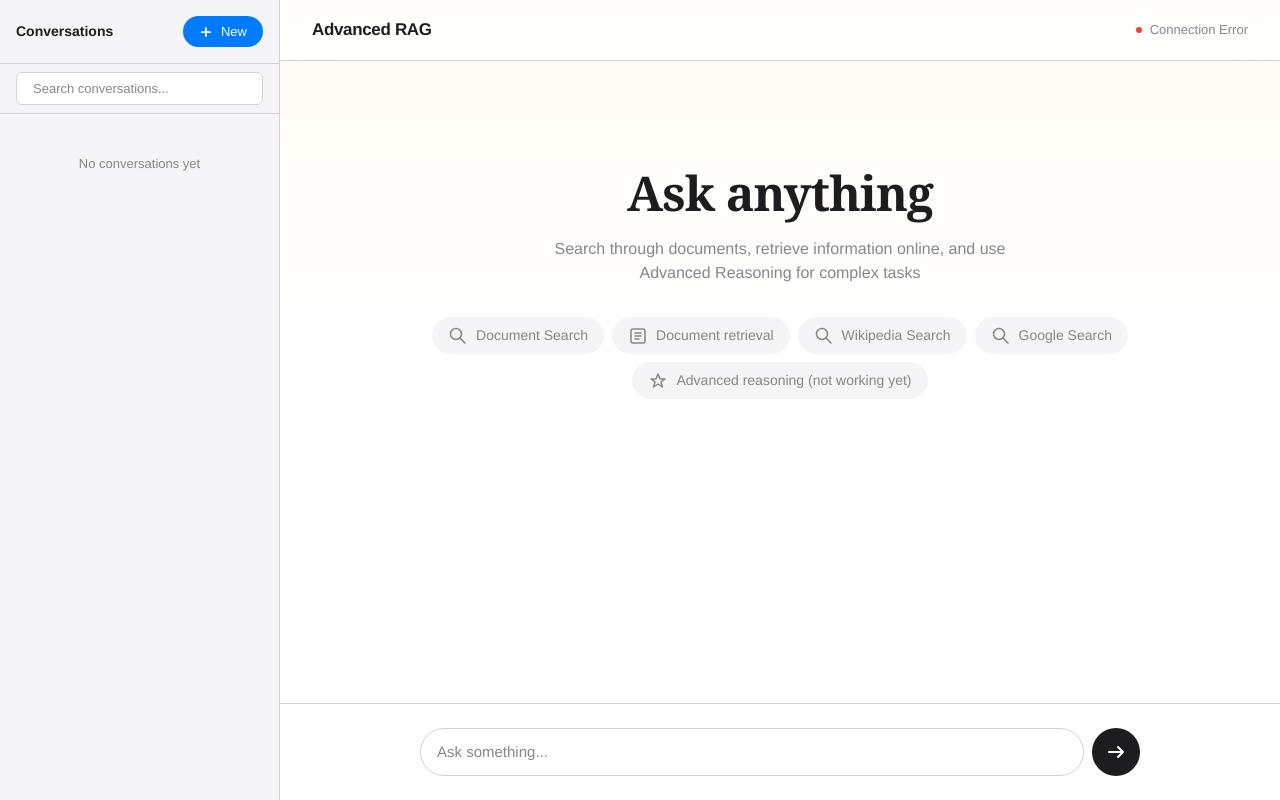
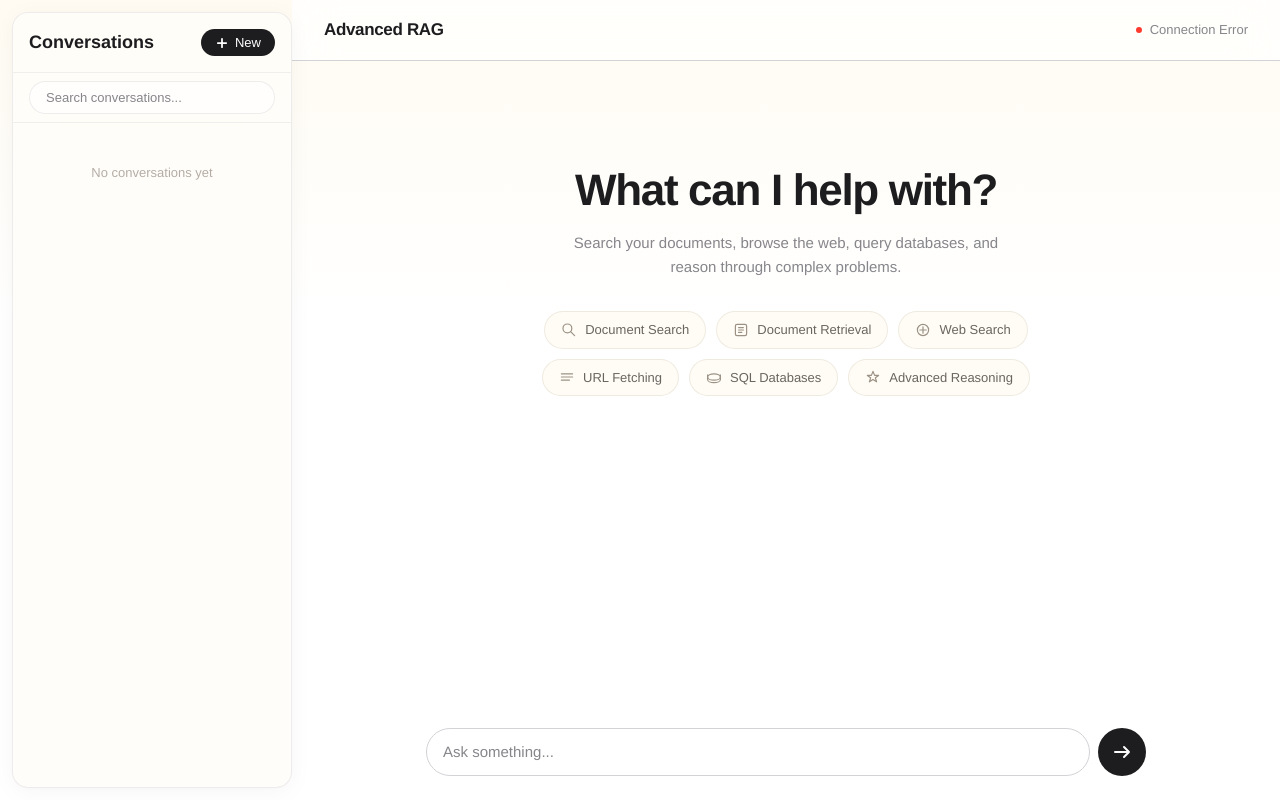
Before and after one commit to dgomes03/Advanced-Agentic-RAG-Dev, a Flask app: page / in a window 1280 px wide. Run offline with Flask 3, Linux system fonts and the light colour scheme; data that the repository does not hold is empty; some libraries are stand-ins or nearby versions.

Commit message:
redesign of front-end

```diff
--- a/RAG_Framework/server/static/js/sidebar-manager.js
+++ b/RAG_Framework/server/static/js/sidebar-manager.js
@@ -357,6 +357,7 @@ class SidebarManager {
 
                 const messageContent = document.querySelector(`[data-message-id="${msgId}"]`);
                 if (messageContent) {
+                    messageContent.setAttribute('data-raw-text', msg.content);
                     const html = MarkdownRenderer.render(msg.content);
                     messageContent.innerHTML = html;
                     MarkdownRenderer.renderMath(messageContent);
@@ -440,12 +441,12 @@ class SidebarManager {
         const messagesArea = document.getElementById('messages');
         messagesArea.innerHTML = `
             <div class="welcome">
-                <h1 class="welcome-title">Ask anything</h1>
-                <p class="welcome-subtitle">Search through documents, retrieve information online, and use Advanced Reasoning for complex tasks</p>
+                <h1 class="welcome-title">What can I help with?</h1>
+                <p class="welcome-subtitle">Search your documents, browse the web, query databases, and reason through complex problems.</p>
                 <div class="capabilities">
                     <div class="capability">
                         <div class="capability-icon">
-                            <svg width="20" height="20" viewBox="0 0 20 20" fill="none">
+                            <svg width="16" height="16" viewBox="0 0 20 20" fill="none">
                                 <circle cx="8" cy="8" r="5.5" stroke="currentColor" stroke-width="1.5"/>
                                 <path d="M12 12l5 5" stroke="currentColor" stroke-width="1.5" stroke-linecap="round"/>
                             </svg>
@@ -454,38 +455,48 @@ class SidebarManager {
                     </div>
                     <div class="capability">
                         <div class="capability-icon">
-                            <svg width="20" height="20" viewBox="0 0 20 20" fill="none">
+                            <svg width="16" height="16" viewBox="0 0 20 20" fill="none">
                                 <path d="M5 3h10a2 2 0 012 2v10a2 2 0 01-2 2H5a2 2 0 01-2-2V5a2 2 0 012-2z" stroke="currentColor" stroke-width="1.5"/>
                                 <path d="M7 7h6M7 10h6M7 13h4" stroke="currentColor" stroke-width="1.5" stroke-linecap="round"/>
                             </svg>
                         </div>
-                        <span>Document retrieval</span>
+                        <span>Document Retrieval</span>
                     </div>
                     <div class="capability">
                         <div class="capability-icon">
-                            <svg width="20" height="20" viewBox="0 0 20 20" fill="none">
-                                <circle cx="8" cy="8" r="5.5" stroke="currentColor" stroke-width="1.5"/>
-                                <path d="M12 12l5 5" stroke="currentColor" stroke-width="1.5" stroke-linecap="round"/>
+                            <svg width="16" height="16" viewBox="0 0 20 20" fill="none">
+                                <circle cx="10" cy="10" r="7" stroke="currentColor" stroke-width="1.5"/>
+                                <path d="M6 10h8M10 6v8" stroke="currentColor" stroke-width="1.5" stroke-linecap="round"/>
                             </svg>
                         </div>
-                        <span>Wikipedia Search</span>
+                        <span>Web Search</span>
                     </div>
                     <div class="capability">
                         <div class="capability-icon">
-                            <svg width="20" height="20" viewBox="0 0 20 20" fill="none">
-                                <circle cx="8" cy="8" r="5.5" stroke="currentColor" stroke-width="1.5"/>
-                                <path d="M12 12l5 5" stroke="currentColor" stroke-width="1.5" stroke-linecap="round"/>
+                            <svg width="16" height="16" viewBox="0 0 20 20" fill="none">
+                                <path d="M3 6h14M3 10h14M3 14h10" stroke="currentColor" stroke-width="1.5" stroke-linecap="round"/>
                             </svg>
                         </div>
-                        <span>Google Search</span>
+                        <span>URL Fetching</span>
                     </div>
                     <div class="capability">
                         <div class="capability-icon">
-                            <svg width="20" height="20" viewBox="0 0 20 20" fill="none">
+                            <svg width="16" height="16" viewBox="0 0 20 20" fill="none">
+                                <ellipse cx="10" cy="10" rx="8" ry="4" stroke="currentColor" stroke-width="1.5"/>
+                                <path d="M2 10v3c0 2.2 3.6 4 8 4s8-1.8 8-4v-3" stroke="currentColor" stroke-width="1.5"/>
+                                <path d="M2 7v3" stroke="currentColor" stroke-width="1.5"/>
+                                <path d="M18 7v3" stroke="currentColor" stroke-width="1.5"/>
+                            </svg>
+                        </div>
+                        <span>SQL Databases</span>
+                    </div>
+                    <div class="capability">
+                        <div class="capability-icon">
+                            <svg width="16" height="16" viewBox="0 0 20 20" fill="none">
                                 <path d="M10 3l2 5h5l-4 3 1.5 5-4.5-3-4.5 3 1.5-5-4-3h5l2-5z" stroke="currentColor" stroke-width="1.5" stroke-linejoin="round"/>
                             </svg>
                         </div>
-                        <span>Advanced reasoning</span>
+                        <span>Advanced Reasoning</span>
                     </div>
                 </div>
             </div>
--- a/RAG_Framework/server/static/js/websocket-client.js
+++ b/RAG_Framework/server/static/js/websocket-client.js
@@ -252,9 +252,6 @@ class RAGWebSocketClient {
 
                 // Final math render
                 MarkdownRenderer.renderMath(messageContent);
-
-                // Clean up data attribute
-                messageContent.removeAttribute('data-raw-text');
             }
         }
 
--- a/RAG_Framework/server/templates/standalone.html
+++ b/RAG_Framework/server/templates/standalone.html
@@ -111,14 +111,21 @@
             width: var(--sidebar-width);
             min-width: 200px;
             max-width: 500px;
-            height: 100%;
-            background: var(--color-surface);
-            border-right: 1px solid var(--color-border);
+            height: calc(100% - 24px);
+            margin: 12px;
+            margin-right: 0;
+            background: rgba(255, 253, 249, 0.85);
+            backdrop-filter: saturate(180%) blur(20px);
+            -webkit-backdrop-filter: saturate(180%) blur(20px);
+            border: 1px solid rgba(210, 210, 215, 0.4);
+            border-radius: var(--radius-lg);
             display: flex;
             flex-direction: column;
             flex-shrink: 0;
             z-index: 200;
             position: relative;
+            box-shadow: 0 4px 24px rgba(0, 0, 0, 0.04), 0 1px 4px rgba(0, 0, 0, 0.02);
+            overflow: hidden;
         }
 
         /* Resize handle */
@@ -161,7 +168,7 @@
 
         .sidebar-header {
             padding: var(--spacing-md);
-            border-bottom: 1px solid var(--color-border);
+            border-bottom: 1px solid rgba(210, 210, 215, 0.3);
             display: flex;
             align-items: center;
             justify-content: space-between;
@@ -169,7 +176,7 @@
         }
 
         .sidebar-title {
-            font-size: 14px;
+            font-size: 18px;
             font-weight: 600;
             color: var(--color-text);
         }
@@ -177,9 +184,9 @@
         .sidebar-new-btn {
             display: flex;
             align-items: center;
-            gap: var(--spacing-sm);
-            padding: var(--spacing-sm) var(--spacing-md);
-            background: var(--color-accent);
+            gap: 6px;
+            padding: 6px 14px;
+            background: var(--color-text);
             color: white;
             border: none;
             border-radius: 22px;
@@ -200,15 +207,15 @@
 
         .sidebar-search {
             padding: var(--spacing-sm) var(--spacing-md);
-            border-bottom: 1px solid var(--color-border);
+            border-bottom: 1px solid rgba(210, 210, 215, 0.3);
         }
 
         .sidebar-search-input {
             width: 100%;
             padding: var(--spacing-sm) var(--spacing-md);
-            border: 1px solid var(--color-border);
-            border-radius: var(--radius-sm);
-            background: var(--color-bg);
+            border: 1px solid rgba(210, 210, 215, 0.4);
+            border-radius: 18px;
+            background: rgba(255, 255, 255, 0.6);
             font-size: 13px;
             color: var(--color-text);
             outline: none;
@@ -315,7 +322,7 @@
         .conversations-empty {
             text-align: center;
             padding: var(--spacing-xl);
-            color: var(--color-text-secondary);
+            color: #b5ada5;
             font-size: 13px;
         }
 
@@ -328,6 +335,7 @@
             height: 100%;
             min-width: 0;
             overflow: hidden;
+            position: relative;
         }
 
         /* Sidebar toggle button */
@@ -504,7 +515,7 @@
 
         .messages-wrapper {
             min-height: 100%;
-            padding: var(--spacing-2xl) var(--spacing-xl) var(--spacing-xl);
+            padding: var(--spacing-2xl) var(--spacing-xl) 100px;
         }
 
         .messages {
@@ -559,45 +570,55 @@
         }
 
         .welcome-title {
-            font-size: 48px;
-            font-family: Georgia, 'Times New Roman', Times, serif;
-            font-weight: 800;
-            letter-spacing: -0.02em;
+            font-size: 44px;
+            font-family: var(--font-system);
+            font-weight: 700;
+            letter-spacing: -0.03em;
             margin-bottom: var(--spacing-sm);
             color: var(--color-text);
         }
 
         .welcome-subtitle {
-            font-size: 16px;
-            color: var(--color-text-secondary);
-            max-width: 480px;
+            font-size: 15px;
+            color: var(--color-text-secondary);
+            max-width: 440px;
             margin: 0 auto var(--spacing-xl);
-            line-height: 1.5;
+            line-height: 1.6;
         }
 
         .capabilities {
             display: flex;
             flex-wrap: wrap;
-            gap: var(--spacing-sm);
+            gap: 10px;
             justify-content: center;
             margin-top: var(--spacing-xl);
+            max-width: 520px;
+            margin-left: auto;
+            margin-right: auto;
         }
 
         .capability {
             display: inline-flex;
             align-items: center;
             gap: var(--spacing-sm);
-            padding: var(--spacing-sm) var(--spacing-md);
-            background: var(--color-surface);
+            padding: 8px 16px;
+            background: rgba(255, 251, 242, 0.7);
+            border: 1px solid rgba(210, 200, 180, 0.35);
             border-radius: var(--radius-full);
-            font-size: 14px;
-            color: var(--color-text-secondary);
+            font-size: 13px;
+            color: #6b6560;
             font-weight: 500;
             transition: all 0.2s ease;
         }
 
+        .capability:hover {
+            background: rgba(255, 248, 235, 0.9);
+            border-color: rgba(200, 185, 160, 0.5);
+            color: #4a4540;
+        }
+
         .capability-icon {
-            color: var(--color-text-secondary);
+            color: #9b9285;
             display: flex;
             align-items: center;
         }
@@ -1111,12 +1132,14 @@
         /* ===== Input Area ===== */
 
         .input-area {
-            background: rgba(255, 255, 255, 0.8);
-            backdrop-filter: saturate(180%) blur(20px);
-            -webkit-backdrop-filter: saturate(180%) blur(20px);
-            border-top: 1px solid var(--color-border);
+            position: absolute;
+            bottom: 0;
+            left: 0;
+            right: 0;
             padding: var(--spacing-lg);
-            flex-shrink: 0;
+            background: none;
+            z-index: 50;
+            pointer-events: none;
         }
 
         .input-container {
@@ -1127,12 +1150,15 @@
             align-items: flex-end;
             padding-left: env(safe-area-inset-left);
             padding-right: env(safe-area-inset-right);
+            pointer-events: auto;
         }
 
         .input {
             flex: 1;
             border: 1px solid var(--color-border);
-            background: var(--color-bg);
+            background: rgba(255, 255, 255, 0.6);
+            backdrop-filter: blur(8px);
+            -webkit-backdrop-filter: blur(8px);
             font-family: var(--font-system);
             font-size: 15px;
             color: var(--color-text);
@@ -1319,12 +1348,12 @@
                 <div class="messages" id="messages">
                     <!-- Welcome message -->
                     <div class="welcome">
-                        <h1 class="welcome-title">Ask anything</h1>
-                        <p class="welcome-subtitle">Search through documents, retrieve information online, and use Advanced Reasoning for complex tasks</p>
+                        <h1 class="welcome-title">What can I help with?</h1>
+                        <p class="welcome-subtitle">Search your documents, browse the web, query databases, and reason through complex problems.</p>
                         <div class="capabilities">
                             <div class="capability">
                                 <div class="capability-icon">
-                                    <svg width="20" height="20" viewBox="0 0 20 20" fill="none">
+                                    <svg width="16" height="16" viewBox="0 0 20 20" fill="none">
                                         <circle cx="8" cy="8" r="5.5" stroke="currentColor" stroke-width="1.5"/>
                                         <path d="M12 12l5 5" stroke="currentColor" stroke-width="1.5" stroke-linecap="round"/>
                                     </svg>
@@ -1333,39 +1362,48 @@
                             </div>
                             <div class="capability">
                                 <div class="capability-icon">
-                                    <svg width="20" height="20" viewBox="0 0 20 20" fill="none">
+                                    <svg width="16" height="16" viewBox="0 0 20 20" fill="none">
                                         <path d="M5 3h10a2 2 0 012 2v10a2 2 0 01-2 2H5a2 2 0 01-2-2V5a2 2 0 012-2z" stroke="currentColor" stroke-width="1.5"/>
                                         <path d="M7 7h6M7 10h6M7 13h4" stroke="currentColor" stroke-width="1.5" stroke-linecap="round"/>
                                     </svg>
                                 </div>
-                                <span>Document retrieval</span>
+                                <span>Document Retrieval</span>
                             </div>
                             <div class="capability">
                                 <div class="capability-icon">
-                                    <svg width="20" height="20" viewBox="0 0 20 20" fill="none">
-                                        <circle cx="8" cy="8" r="5.5" stroke="currentColor" stroke-width="1.5"/>
-                                        <path d="M12 12l5 5" stroke="currentColor" stroke-width="1.5" stroke-linecap="round"/>
+                                    <svg width="16" height="16" viewBox="0 0 20 20" fill="none">
+                                        <circle cx="10" cy="10" r="7" stroke="currentColor" stroke-width="1.5"/>
+                                        <path d="M6 10h8M10 6v8" stroke="currentColor" stroke-width="1.5" stroke-linecap="round"/>
                                     </svg>
                                 </div>
-                                <span>Wikipedia Search</span>
+                                <span>Web Search</span>
                             </div>
                             <div class="capability">
                                 <div class="capability-icon">
-                                    <svg width="20" height="20" viewBox="0 0 20 20" fill="none">
-                                        <circle cx="8" cy="8" r="5.5" stroke="currentColor" stroke-width="1.5"/>
-                                        <path d="M12 12l5 5" stroke="currentColor" stroke-width="1.5" stroke-linecap="round"/>
+                                    <svg width="16" height="16" viewBox="0 0 20 20" fill="none">
+                                        <path d="M3 6h14M3 10h14M3 14h10" stroke="currentColor" stroke-width="1.5" stroke-linecap="round"/>
                                     </svg>
                                 </div>
-                                <span>Google Search</span>
+                                <span>URL Fetching</span>
                             </div>
-
                             <div class="capability">
                                 <div class="capability-icon">
-                                    <svg width="20" height="20" viewBox="0 0 20 20" fill="none">
+                                    <svg width="16" height="16" viewBox="0 0 20 20" fill="none">
+                                        <ellipse cx="10" cy="10" rx="8" ry="4" stroke="currentColor" stroke-width="1.5"/>
+                                        <path d="M2 10v3c0 2.2 3.6 4 8 4s8-1.8 8-4v-3" stroke="currentColor" stroke-width="1.5"/>
+                                        <path d="M2 7v3" stroke="currentColor" stroke-width="1.5"/>
+                                        <path d="M18 7v3" stroke="currentColor" stroke-width="1.5"/>
+                                    </svg>
+                                </div>
+                                <span>SQL Databases</span>
+                            </div>
+                            <div class="capability">
+                                <div class="capability-icon">
+                                    <svg width="16" height="16" viewBox="0 0 20 20" fill="none">
                                         <path d="M10 3l2 5h5l-4 3 1.5 5-4.5-3-4.5 3 1.5-5-4-3h5l2-5z" stroke="currentColor" stroke-width="1.5" stroke-linejoin="round"/>
                                     </svg>
                                 </div>
-                                <span>Advanced reasoning (not working yet)</span>
+                                <span>Advanced Reasoning</span>
                             </div>
                         </div>
                     </div>
```
Also changed, not shown: other parts of RAG_Framework/server/templates/standalone.html (+16 -10 lines).
